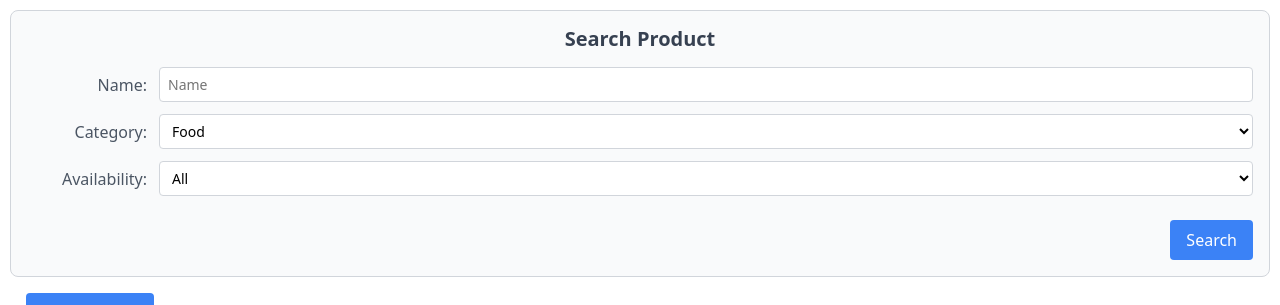
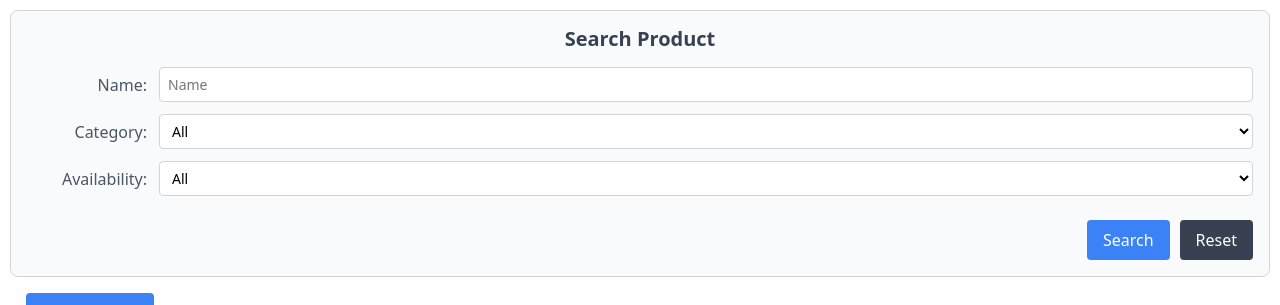
Before and after one commit to gramos-encora/Stock-and-Inventory-App, a React (Create React App) app in the folder frontend/: page / in a window 1280 px wide. Shown: the top 305 px of the page. Built offline with nearby package versions, Linux system fonts and the light colour scheme; no server answers.

Commit message:
Added reset button for searchForm

```diff
--- a/frontend/src/components/SearchForm.tsx
+++ b/frontend/src/components/SearchForm.tsx
@@ -3,9 +3,6 @@ import { productContext, ProductContextType } from "../context/productsContext";
 import { ProductFilters } from "../utils/NetworkManager";
 import "../styles/SearchForm.css";
 import { Category, Availability } from "../App";
-
-//type Category =  "food" | "electronics" | "clothing";
-//type Availability = "inStock" | "outOfStock" | "all";
 
 interface SearchFormProps {
   onSearch: (filters: {
@@ -16,26 +13,24 @@ interface SearchFormProps {
 }
 
 const SearchForm: React.FC<SearchFormProps> = ({ onSearch }) => {
-  // const [name, setName] = useState('');
-  // const [categories, setCategories] = useState<Category[]>([]);
-  // const [availability, setAvailability] = useState<Availability>('all');
-
-  const [search, setSearch] = useState({
+  const [search, setSearch] = useState<{
+    name: string;
+    category?: Category; // Ahora `category` puede ser `undefined`
+    availability: Availability;
+  }>({
     name: "",
-    category: "food",
+    category: undefined,
     availability: "all",
   });
 
   const { data, setData } = use(productContext) as ProductContextType;
+
   const handleSubmit = (e: React.FormEvent) => {
     e.preventDefault();
     setData((prev) => ({
       ...prev,
       filters: {
         ...data.filters,
-        // name: search.name,
-        // availability: search.availability,
-        // category:search.categories
         ...search,
       } as ProductFilters,
     }));
@@ -44,20 +39,28 @@ const SearchForm: React.FC<SearchFormProps> = ({ onSearch }) => {
   const handleChange = (
     e: React.ChangeEvent<HTMLInputElement | HTMLSelectElement>
   ) => {
-    console.log("Select", e);
-    console.log("Name:", e.target.name);
-    console.log("Value:", e.target.value);
-
-    setSearch((prev) => ({ ...prev, [e.target.name]: e.target.value }));
-    // setSearch((prev) => ({
-    //   ...prev,
-    //   name: e.target.value,
-    //   availability: e.target.value,
-    //   categories: e.target.value,
-    // }));
+    setSearch((prev) => ({
+      ...prev,
+      [e.target.name]: e.target.value === "" ? undefined : e.target.value,
+    }));
   };
 
-  console.log(search);
+  const handleReset = () => {
+    setSearch({
+      name: "",
+      category: undefined,
+      availability: "all",
+    });
+
+    setData((prev) => ({
+      ...prev,
+      filters: {
+        name: "",
+        category: undefined,
+        availability: "all",
+      } as ProductFilters,
+    }));
+  };
 
   return (
     <div className="search-form-container">
@@ -80,11 +83,11 @@ const SearchForm: React.FC<SearchFormProps> = ({ onSearch }) => {
           <label>
             <span>Category:</span>
             <select
-              // multiple
               name="category"
-              value={search.category}
+              value={search.category || ""}
               onChange={handleChange}
             >
+              <option value="">All</option>
               <option value="food">Food</option>
               <option value="electronics">Electronics</option>
               <option value="clothing">Clothing</option>
@@ -99,8 +102,6 @@ const SearchForm: React.FC<SearchFormProps> = ({ onSearch }) => {
               name="availability"
               value={search.availability}
               onChange={handleChange}
-
-              // onChange={(e) => setAvailability(e.target.value as Availability)}
             >
               <option value="all">All</option>
               <option value="inStock">In stock</option>
@@ -111,6 +112,9 @@ const SearchForm: React.FC<SearchFormProps> = ({ onSearch }) => {
 
         <div className="form-actions">
           <button type="submit">Search</button>
+          <button type="button" onClick={handleReset} className="reset-button">
+            Reset
+          </button>
         </div>
       </form>
     </div>
--- a/frontend/src/styles/SearchForm.css
+++ b/frontend/src/styles/SearchForm.css
@@ -67,6 +67,7 @@
     display: flex;
     justify-content: flex-end;
     margin-top: 12px;
+    gap: 10px;
 }
 
 .form-actions button {
@@ -82,3 +83,7 @@
 .form-actions button:hover {
     background-color: #2563eb;
 }
+
+.form-actions .reset-button {
+    background-color: #374151;
+}
```
